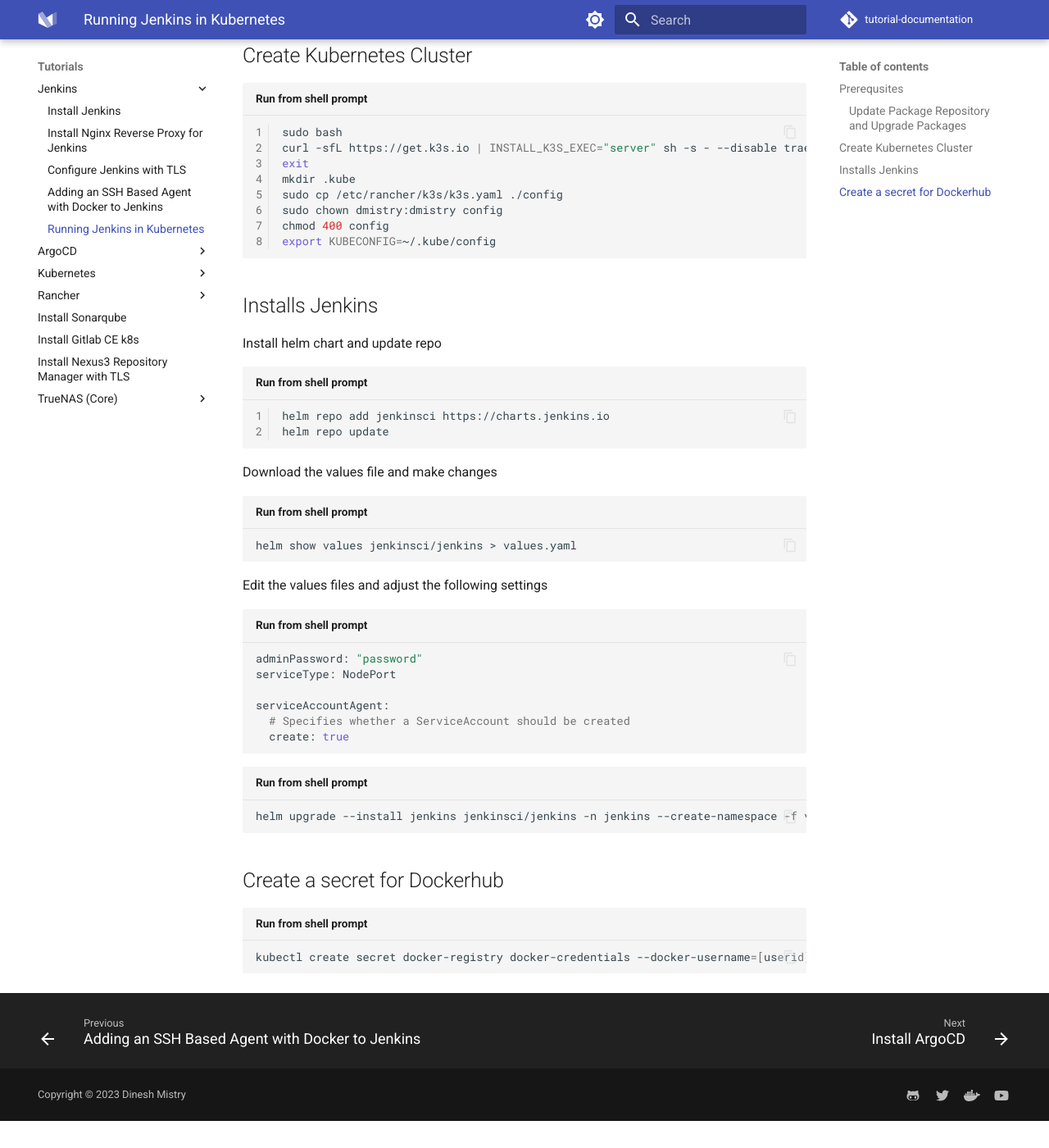
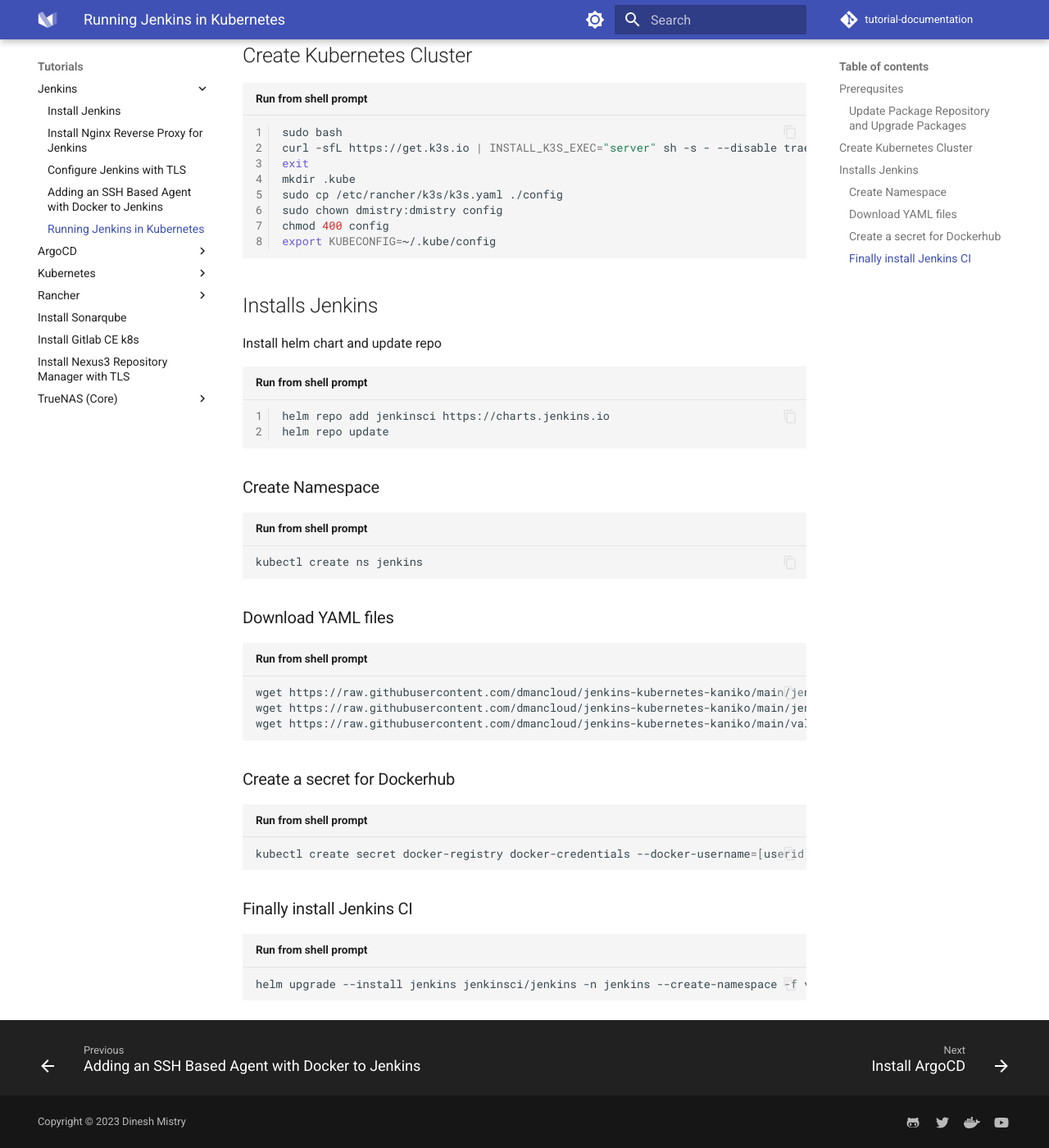
Before and after one commit to dmancloud/tutorial-documentation, an MkDocs documentation site: the page built from docs/jenkins-in-kubernetes.md, in a window 1280 px wide and 1400 px high, scrolled down 578 px. Shown: the whole window at 82% size. Built offline with MkDocs 1.6.1 and Material for MkDocs 9.7.7, drawn with Linux system fonts in a browser that asks for light colours; comment, search, counter and statistics services are not loaded; the version menu is left out; before the commit the page ends 1945 px from its top, so only the background shows below that.

Commit message:
updated install files for jenkins on k8s

````diff
--- a/docs/jenkins-in-kubernetes.md
+++ b/docs/jenkins-in-kubernetes.md
@@ -26,26 +26,24 @@
 helm repo update
 ```
 
-Download the values file and make changes
+### Create Namespace
 ``` shell title="Run from shell prompt"
-helm show values jenkinsci/jenkins > values.yaml
+kubectl create ns jenkins
 ```
 
-Edit the values files and adjust the following settings
+### Download YAML files
 ``` shell title="Run from shell prompt"
-adminPassword: "password"
-serviceType: NodePort
+wget https://raw.githubusercontent.com/dmancloud/jenkins-kubernetes-kaniko/main/jenkins-sa.yaml
+wget https://raw.githubusercontent.com/dmancloud/jenkins-kubernetes-kaniko/main/jenkins-volume.yaml
+wget https://raw.githubusercontent.com/dmancloud/jenkins-kubernetes-kaniko/main/values.yaml
+```
 
-serviceAccountAgent:
-  # Specifies whether a ServiceAccount should be created
-  create: true
+### Create a secret for Dockerhub
+``` shell title="Run from shell prompt"
+kubectl create secret docker-registry docker-credentials --docker-username=[userid] --docker-password=[Docker Hub access token] --docker-email=[user email address] --namespace jenkins
 ```
+### Finally install Jenkins CI
 
 ``` shell title="Run from shell prompt"
 helm upgrade --install jenkins jenkinsci/jenkins -n jenkins --create-namespace -f values.yaml
 ```
-
-## Create a secret for Dockerhub
-``` shell title="Run from shell prompt"
-kubectl create secret docker-registry docker-credentials --docker-username=[userid] --docker-password=[Docker Hub access token] --docker-email=[user email address] --namespace jenkins
-```
````
